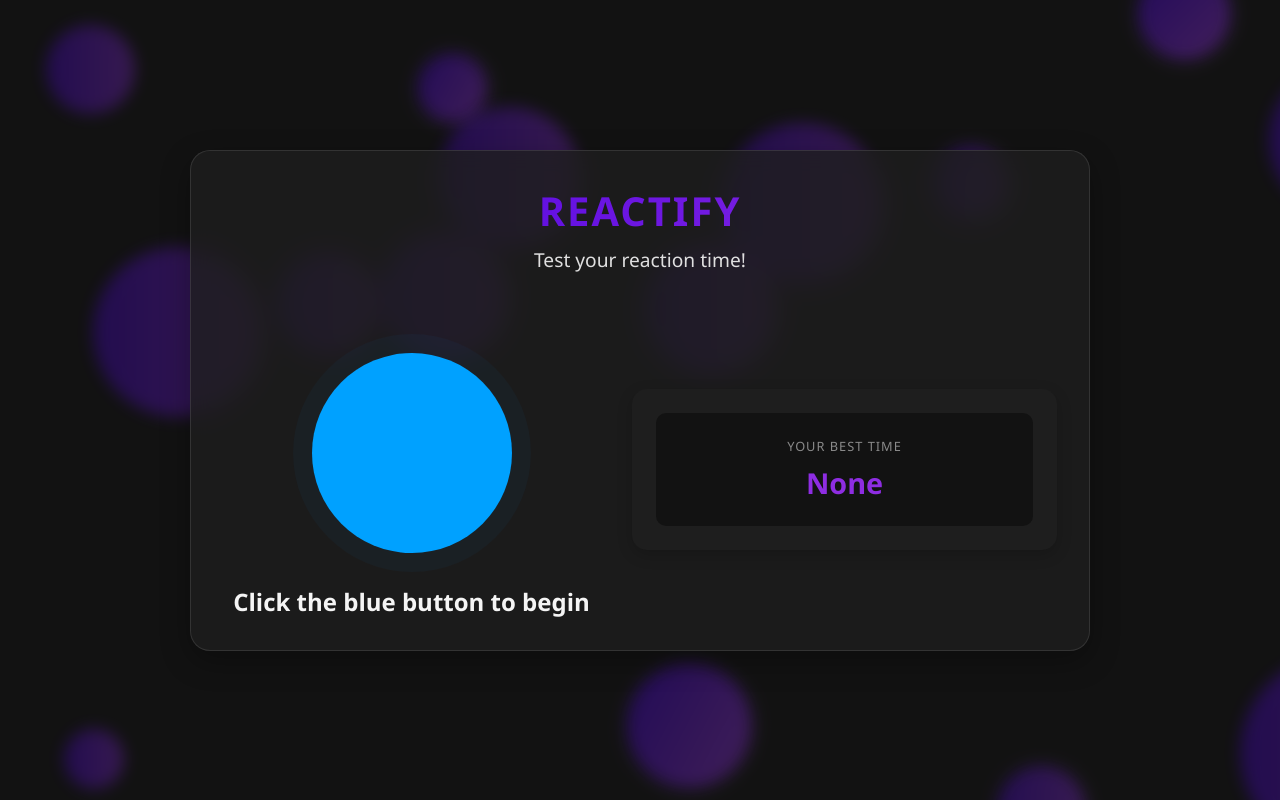
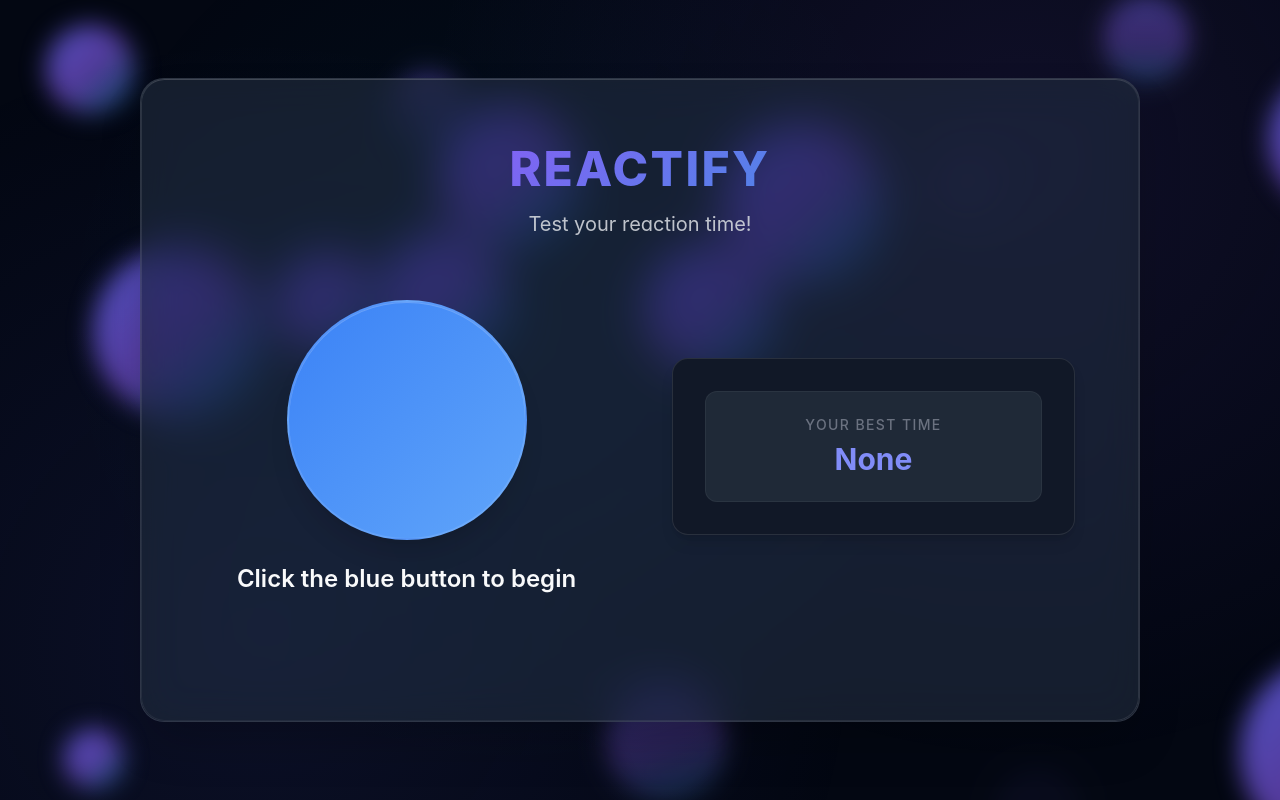
Before and after one commit to 0825eshaan/Reactify, a plain HTML site: page index.html in a window 1280 px wide. Drawn offline with nearby package versions, Linux system fonts and the light colour scheme.

Commit message:
Update styles.css

```diff
--- a/styles.css
+++ b/styles.css
@@ -1,377 +1,521 @@
 :root {
-    --primary: #4a00e0;
-    --secondary: #8e2de2;
-    --accent: #ff5252;
-    --text: #f5f5f5;
-    --dark: #121212;
-    --dark-lighter: #1e1e1e;
-    --success: #00c853;
-    --waiting: #00a1ff;
-    --danger: #ff1744;
-    --warning: #ffeb3b;
-    --fastest: #00e676;
-    --faster: #00c853;
-    --average: #ffeb3b;
-    --slower: #ff9800;
-    --slowest: #ff1744;
+  /* Modern Color Palette */
+  --primary: #6366f1;
+  --primary-light: #818cf8;
+  --primary-dark: #4f46e5;
+  --secondary: #8b5cf6;
+  --accent: #06b6d4;
+  --accent-light: #67e8f9;
+
+  /* Semantic Colors */
+  --success: #10b981;
+  --success-light: #34d399;
+  --warning: #f59e0b;
+  --warning-light: #fbbf24;
+  --danger: #ef4444;
+  --danger-light: #f87171;
+  --waiting: #3b82f6;
+  --waiting-light: #60a5fa;
+
+  /* Performance Scale Colors */
+  --fastest: #059669;
+  --faster: #10b981;
+  --average: #f59e0b;
+  --slower: #f97316;
+  --slowest: #dc2626;
+
+  /* Neutral Colors */
+  --white: #ffffff;
+  --gray-50: #f9fafb;
+  --gray-100: #f3f4f6;
+  --gray-200: #e5e7eb;
+  --gray-300: #d1d5db;
+  --gray-400: #9ca3af;
+  --gray-500: #6b7280;
+  --gray-600: #4b5563;
+  --gray-700: #374151;
+  --gray-800: #1f2937;
+  --gray-900: #111827;
+  --gray-950: #030712;
+
+  /* Modern Dark Theme */
+  --bg-primary: var(--gray-950);
+  --bg-secondary: var(--gray-900);
+  --bg-tertiary: var(--gray-800);
+  --text-primary: var(--gray-50);
+  --text-secondary: var(--gray-300);
+  --text-tertiary: var(--gray-500);
+
+  /* Modern Spacing Scale */
+  --space-xs: 0.25rem;
+  --space-sm: 0.5rem;
+  --space-md: 1rem;
+  --space-lg: 1.5rem;
+  --space-xl: 2rem;
+  --space-2xl: 3rem;
+  --space-3xl: 4rem;
+
+  /* Modern Typography Scale */
+  --text-xs: 0.75rem;
+  --text-sm: 0.875rem;
+  --text-base: 1rem;
+  --text-lg: 1.125rem;
+  --text-xl: 1.25rem;
+  --text-2xl: 1.5rem;
+  --text-3xl: 1.875rem;
+  --text-4xl: 2.25rem;
+  --text-5xl: 3rem;
+
+  /* Modern Shadows */
+  --shadow-sm: 0 1px 2px 0 rgb(0 0 0 / 0.05);
+  --shadow-md: 0 4px 6px -1px rgb(0 0 0 / 0.1), 0 2px 4px -2px rgb(0 0 0 / 0.1);
+  --shadow-lg: 0 10px 15px -3px rgb(0 0 0 / 0.1), 0 4px 6px -4px rgb(0 0 0 / 0.1);
+  --shadow-xl: 0 20px 25px -5px rgb(0 0 0 / 0.1), 0 8px 10px -6px rgb(0 0 0 / 0.1);
+  --shadow-2xl: 0 25px 50px -12px rgb(0 0 0 / 0.25);
+  --shadow-glow: 0 0 20px rgb(99 102 241 / 0.3);
+
+  /* Modern Radius */
+  --radius-sm: 0.375rem;
+  --radius-md: 0.5rem;
+  --radius-lg: 0.75rem;
+  --radius-xl: 1rem;
+  --radius-2xl: 1.5rem;
+  --radius-full: 9999px;
+
+  /* Modern Transitions */
+  --transition-fast: 150ms cubic-bezier(0.4, 0, 0.2, 1);
+  --transition-normal: 300ms cubic-bezier(0.4, 0, 0.2, 1);
+  --transition-slow: 500ms cubic-bezier(0.4, 0, 0.2, 1);
+  --transition-bounce: 300ms cubic-bezier(0.68, -0.55, 0.265, 1.55);
 }
 
-  * {
+/* Modern Reset */
+*, *::before, *::after {
+  box-sizing: border-box;
   margin: 0;
   padding: 0;
-    box-sizing: border-box;
-    font-family: 'Segoe UI', Tahoma, Geneva, Verdana, sans-serif;
 }
 
 body {
-    background-color: var(--dark);
-    color: var(--text);
+  font-family: 'Inter', -apple-system, BlinkMacSystemFont, 'Segoe UI', Roboto, sans-serif;
+  background: var(--bg-primary);
+  color: var(--text-primary);
   min-height: 100vh;
   display: flex;
   justify-content: center;
   align-items: center;
   overflow: hidden;
   position: relative;
+  font-feature-settings: 'cv02', 'cv03', 'cv04', 'cv11';
+  -webkit-font-smoothing: antialiased;
+  -moz-osx-font-smoothing: grayscale;
 }
 
+/* Modern Animated Background */
 .animated-bg {
-    position: absolute;
-    top: 0;
-    left: 0;
-    width: 100%;
-    height: 100%;
+  position: fixed;
+  inset: 0;
   z-index: -1;
   overflow: hidden;
+  background:
+    radial-gradient(circle at 20% 80%, rgba(99, 102, 241, 0.1) 0%, transparent 50%),
+    radial-gradient(circle at 80% 20%, rgba(139, 92, 246, 0.1) 0%, transparent 50%),
+    radial-gradient(circle at 40% 40%, rgba(6, 182, 212, 0.05) 0%, transparent 50%);
 }
 
 .particle {
   position: absolute;
-    border-radius: 50%;
-    background: linear-gradient(to right, var(--primary), var(--secondary));
-    animation: float 15s infinite linear;
-    opacity: 0.3;
-    filter: blur(8px);
+  border-radius: var(--radius-full);
+  background: linear-gradient(135deg,
+    rgba(99, 102, 241, 0.8) 0%,
+    rgba(139, 92, 246, 0.6) 50%,
+    rgba(6, 182, 212, 0.4) 100%);
+  animation: modernFloat 20s infinite linear;
+  filter: blur(12px);
+  will-change: transform;
 }
 
-  @keyframes float {
+@keyframes modernFloat {
   0% {
-      transform: translateY(0) translateX(0) rotate(0deg);
-      opacity: 0.3;
+    transform: translate3d(0, 0, 0) rotate(0deg) scale(1);
+    opacity: 0;
   }
-    50% {
-      opacity: 0.5;
+  10% {
+    opacity: 0.6;
+  }
+  90% {
+    opacity: 0.2;
   }
   100% {
-      transform: translateY(-1000px) translateX(500px) rotate(360deg);
-      opacity: 0.1;
+    transform: translate3d(200px, -100vh, 0) rotate(360deg) scale(0.5);
+    opacity: 0;
   }
 }
 
+/* Modern Container */
 .container {
-    background: rgba(30, 30, 30, 0.8);
-    backdrop-filter: blur(10px);
-    border-radius: 20px;
-    padding: 2rem;
-    width: 90%;
-    max-width: 900px;
-    display: flex;
-    flex-direction: column;
-    box-shadow: 0 10px 30px rgba(0, 0, 0, 0.3);
+  background: rgba(31, 41, 55, 0.7);
+  backdrop-filter: blur(20px) saturate(180%);
   border: 1px solid rgba(255, 255, 255, 0.1);
-    overflow: hidden;
-    animation: fadeIn 0.8s ease;
-  }
-
-  @keyframes fadeIn {
-    from { opacity: 0; transform: translateY(20px); }
-    to { opacity: 1; transform: translateY(0); }
-  }
-
-  .game-header {
-    text-align: center;
-    margin-bottom: 2rem;
+  border-radius: var(--radius-2xl);
+  padding: var(--space-3xl);
+  width: min(95vw, 1000px);
+  max-height: 95vh;
+  overflow-y: auto;
+  box-shadow: var(--shadow-2xl), inset 0 1px 0 rgba(255, 255, 255, 0.1);
+  animation: containerAppear 0.8s cubic-bezier(0.16, 1, 0.3, 1);
   position: relative;
 }
 
+.container::before {
+  content: '';
+  position: absolute;
+  inset: 0;
+  border-radius: var(--radius-2xl);
+  padding: 1px;
+  background: linear-gradient(135deg,
+    rgba(255, 255, 255, 0.1) 0%,
+    rgba(255, 255, 255, 0.05) 50%,
+    rgba(255, 255, 255, 0.1) 100%);
+  mask: linear-gradient(#fff 0 0) content-box, linear-gradient(#fff 0 0);
+  mask-composite: xor;
+  -webkit-mask-composite: xor;
+}
+
+@keyframes containerAppear {
+  0% {
+    opacity: 0;
+    transform: scale(0.95) translateY(20px);
+  }
+  100% {
+    opacity: 1;
+    transform: scale(1) translateY(0);
+  }
+}
+
+/* Modern Header */
+.game-header {
+  text-align: center;
+  margin-bottom: var(--space-3xl);
+}
+
 .game-header h1 {
-    font-size: 2.5rem;
-    font-weight: 700;
-    margin-bottom: 0.5rem;
-    background: linear-gradient(to right, var(--primary), var(--secondary));
+  font-size: clamp(var(--text-3xl), 5vw, var(--text-5xl));
+  font-weight: 800;
+  margin-bottom: var(--space-md);
+  background: linear-gradient(135deg,
+    var(--primary) 0%,
+    var(--secondary) 50%,
+    var(--accent) 100%);
+  background-size: 200% 200%;
+  animation: gradientShift 3s ease-in-out infinite;
   -webkit-background-clip: text;
   background-clip: text;
   color: transparent;
   text-transform: uppercase;
-    letter-spacing: 2px;
+  letter-spacing: 0.05em;
+  line-height: 1.1;
+}
+
+@keyframes gradientShift {
+  0%, 100% { background-position: 0% 50%; }
+  50% { background-position: 100% 50%; }
 }
 
 .game-header h2 {
-    color: var(--text);
-    font-size: 1.2rem;
+  color: var(--text-secondary);
+  font-size: var(--text-xl);
   font-weight: 400;
-    margin-bottom: 1rem;
+  margin-bottom: var(--space-lg);
   opacity: 0.9;
 }
 
+/* Modern Layout */
 .game-content {
-    display: flex;
-    flex-direction: row;
-    gap: 2rem;
+  display: grid;
+  grid-template-columns: 1fr 1fr;
+  gap: var(--space-3xl);
   align-items: center;
-    justify-content: space-between;
+  margin-bottom: var(--space-3xl);
 }
 
 @media (max-width: 768px) {
   .game-content {
-      flex-direction: column;
+    grid-template-columns: 1fr;
+    gap: var(--space-xl);
   }
 }
 
 .game-text {
-    flex: 1;
   display: flex;
   flex-direction: column;
   align-items: center;
-    justify-content: center;
+  gap: var(--space-lg);
 }
 
+.game-text h2 {
+  font-size: var(--text-2xl);
+  font-weight: 600;
+  text-align: center;
+  color: var(--text-primary);
+  transition: color var(--transition-normal);
+}
+
+/* Modern Stats Container */
 .game-pic {
-    flex: 1;
-    display: flex;
-    flex-direction: column;
-    align-items: center;
-    background: var(--dark-lighter);
-    padding: 1.5rem;
-    border-radius: 15px;
-    box-shadow: 0 5px 15px rgba(0, 0, 0, 0.2);
-    transform: translateY(0);
-    transition: transform 0.3s ease;
+  background: var(--bg-secondary);
+  border: 1px solid rgba(255, 255, 255, 0.1);
+  border-radius: var(--radius-xl);
+  padding: var(--space-xl);
+  box-shadow: var(--shadow-lg);
+  transition: all var(--transition-normal);
 }
 
 .game-pic:hover {
-    transform: translateY(-5px);
-  }
-
-  .game-pic img {
-    width: 100%;
-    max-width: 200px;
-    height: auto;
-    border-radius: 10px;
-    margin-bottom: 1rem;
-    object-fit: cover;
-    filter: drop-shadow(0 5px 10px rgba(0, 0, 0, 0.3));
+  transform: translateY(-2px);
+  box-shadow: var(--shadow-xl);
 }
 
 .stats-container {
-    width: 100%;
-    background: var(--dark);
-    padding: 1rem;
-    border-radius: 10px;
   text-align: center;
-  }
-
-  .stats-container p {
-    margin: 0.5rem 0;
-    font-size: 1rem;
+  padding: var(--space-lg);
+  background: var(--bg-tertiary);
+  border-radius: var(--radius-lg);
+  border: 1px solid rgba(255, 255, 255, 0.05);
 }
 
 .stats-label {
+  font-size: var(--text-sm);
+  font-weight: 500;
+  color: var(--text-tertiary);
   text-transform: uppercase;
-    letter-spacing: 1px;
-    font-size: 0.8rem !important;
-    color: rgba(255, 255, 255, 0.5);
+  letter-spacing: 0.1em;
+  margin-bottom: var(--space-sm);
 }
 
 #highscore {
-    font-size: 1.8rem !important;
+  font-size: var(--text-3xl);
   font-weight: 700;
-    color: var(--secondary);
+  color: var(--primary-light);
+  transition: color var(--transition-normal);
 }
 
+/* Modern Button Design */
 #reflex-button {
-    width: 200px;
-    height: 200px;
-    border-radius: 50%;
+  width: 240px;
+  height: 240px;
+  border-radius: var(--radius-full);
   cursor: pointer;
-    margin: 2rem 0;
   display: flex;
   align-items: center;
   justify-content: center;
-    font-size: 1.2rem;
-    font-weight: bold;
-    color: var(--dark);
-    transition: all 0.3s cubic-bezier(0.25, 0.46, 0.45, 0.94);
-    box-shadow: 0 10px 30px rgba(0, 0, 0, 0.3);
-    transform: scale(1);
+  font-size: var(--text-xl);
+  font-weight: 600;
+  color: var(--white);
+  transition: all var(--transition-normal);
+  box-shadow: var(--shadow-xl);
+  position: relative;
+  overflow: hidden;
+  border: 2px solid rgba(255, 255, 255, 0.1);
+  will-change: transform;
+}
+
+#reflex-button::before {
+  content: '';
+  position: absolute;
+  inset: 0;
+  background: radial-gradient(circle at center, rgba(255, 255, 255, 0.2) 0%, transparent 70%);
+  opacity: 0;
+  transition: opacity var(--transition-normal);
+}
+
+#reflex-button:hover::before {
+  opacity: 1;
+}
+
+#reflex-button:active {
+  transform: scale(0.95);
+}
+
+#reflex-button.waiting {
+  background: linear-gradient(135deg, var(--waiting) 0%, var(--waiting-light) 100%);
+  animation: modernPulse 2s infinite;
+}
+
+@keyframes modernPulse {
+  0%, 100% {
+    box-shadow:
+      var(--shadow-xl),
+      0 0 0 0 rgba(59, 130, 246, 0.7),
+      inset 0 1px 0 rgba(255, 255, 255, 0.2);
+  }
+  50% {
+    box-shadow:
+      var(--shadow-xl),
+      0 0 0 20px rgba(59, 130, 246, 0),
+      inset 0 1px 0 rgba(255, 255, 255, 0.2);
+  }
+}
+
+/* Modern Reset Button */
+#reset-button {
+  background: linear-gradient(135deg, var(--primary) 0%, var(--primary-light) 100%);
+  color: var(--white);
+  padding: var(--space-md) var(--space-2xl);
+  border-radius: var(--radius-full);
+  cursor: pointer;
+  font-weight: 600;
+  font-size: var(--text-base);
+  transition: all var(--transition-normal);
+  border: none;
+  text-transform: uppercase;
+  letter-spacing: 0.05em;
+  box-shadow: var(--shadow-lg);
   position: relative;
   overflow: hidden;
 }
 
-  #reflex-button::before {
-    content: "";
+#reset-button::before {
+  content: '';
   position: absolute;
-    top: 0;
-    left: 0;
-    right: 0;
-    bottom: 0;
-    background: radial-gradient(circle at center, rgba(255,255,255,0.8) 0%, rgba(255,255,255,0) 70%);
+  inset: 0;
+  background: linear-gradient(135deg, var(--primary-light) 0%, var(--secondary) 100%);
   opacity: 0;
-    transition: opacity 0.3s ease;
-  }
-
-  #reflex-button:hover::before {
-    opacity: 0.5;
-  }
-
-  #reflex-button:active {
-    transform: scale(0.95);
-    box-shadow: 0 5px 15px rgba(0, 0, 0, 0.2);
-  }
-
-  #reflex-button.waiting {
-    background-color: var(--waiting);
-    animation: pulse 2s infinite;
-  }
-
-  @keyframes pulse {
-    0% { box-shadow: 0 0 0 0 rgba(0, 161, 255, 0.7); }
-    70% { box-shadow: 0 0 0 20px rgba(0, 161, 255, 0); }
-    100% { box-shadow: 0 0 0 0 rgba(0, 161, 255, 0); }
-  }
-
-  #reset-button {
-    background: linear-gradient(to right, var(--primary), var(--secondary));
-    color: white;
-    padding: 0.8rem 2rem;
-    border-radius: 50px;
-    cursor: pointer;
-    font-weight: bold;
-    transition: all 0.3s ease;
-    border: none;
-    text-transform: uppercase;
-    letter-spacing: 1px;
-    box-shadow: 0 5px 15px rgba(74, 0, 224, 0.3);
+  transition: opacity var(--transition-normal);
 }
 
 #reset-button:hover {
-    transform: translateY(-3px);
-    box-shadow: 0 8px 20px rgba(74, 0, 224, 0.5);
+  transform: translateY(-2px);
+  box-shadow: var(--shadow-xl), var(--shadow-glow);
+}
+
+#reset-button:hover::before {
+  opacity: 1;
 }
 
 #reset-button:active {
-    transform: translateY(-1px);
-    box-shadow: 0 3px 10px rgba(74, 0, 224, 0.4);
+  transform: translateY(0);
 }
 
-  .footer {
-    text-align: center;
-    margin-top: 2rem;
-    color: rgba(255, 255, 255, 0.5);
-    font-size: 0.8rem;
+/* Modern Performance Scale */
+.performance-scale {
+  background: var(--bg-secondary);
+  border: 1px solid rgba(255, 255, 255, 0.1);
+  border-radius: var(--radius-xl);
+  padding: var(--space-2xl);
+  margin-top: var(--space-2xl);
+  box-shadow: var(--shadow-lg);
+  animation: scaleAppear 0.5s cubic-bezier(0.16, 1, 0.3, 1);
 }
 
-  .performance-scale {
-    width: 100%;
-    margin-top: 2rem;
-    padding: 1.5rem;
-    background: var(--dark-lighter);
-    border-radius: 15px;
-    box-shadow: 0 5px 15px rgba(0, 0, 0, 0.2);
-    display: none;
+@keyframes scaleAppear {
+  0% {
+    opacity: 0;
+    transform: translateY(20px) scale(0.95);
+  }
+  100% {
+    opacity: 1;
+    transform: translateY(0) scale(1);
+  }
 }
 
 .performance-scale-header {
-    font-size: 1.5rem;
-    font-weight: 600;
-    margin-bottom: 1rem;
+  font-size: var(--text-2xl);
+  font-weight: 700;
+  margin-bottom: var(--space-xl);
   text-align: center;
-    color: var(--text);
+  color: var(--text-primary);
 }
 
 .scale-container {
   position: relative;
-    height: 40px;
+  height: 48px;
   width: 100%;
-    background: rgba(0, 0, 0, 0.3);
-    border-radius: 20px;
-    margin-bottom: 1rem;
+  background: var(--bg-tertiary);
+  border-radius: var(--radius-full);
+  margin-bottom: var(--space-xl);
   overflow: hidden;
+  box-shadow: inset 0 2px 4px rgba(0, 0, 0, 0.3);
 }
 
 .scale-segment {
   position: absolute;
   height: 100%;
   top: 0;
+  transition: all var(--transition-normal);
 }
 
 .fastest-segment {
   left: 0;
   width: 20%;
-    background: var(--fastest);
-    border-radius: 20px 0 0 20px;
+  background: linear-gradient(135deg, var(--fastest) 0%, #065f46 100%);
+  border-radius: var(--radius-full) 0 0 var(--radius-full);
 }
 
 .faster-segment {
   left: 20%;
   width: 20%;
-    background: var(--faster);
+  background: linear-gradient(135deg, var(--faster) 0%, #047857 100%);
 }
 
 .average-segment {
   left: 40%;
   width: 20%;
-    background: var(--average);
+  background: linear-gradient(135deg, var(--average) 0%, #d97706 100%);
 }
 
 .slower-segment {
   left: 60%;
   width: 20%;
-    background: var(--slower);
+  background: linear-gradient(135deg, var(--slower) 0%, #ea580c 100%);
 }
 
 .slowest-segment {
   left: 80%;
   width: 20%;
-    background: var(--slowest);
-    border-radius: 0 20px 20px 0;
+  background: linear-gradient(135deg, var(--slowest) 0%, #b91c1c 100%);
+  border-radius: 0 var(--radius-full) var(--radius-full) 0;
 }
 
 .marker {
   position: absolute;
-    width: 4px;
-    height: 50px;
-    background: white;
-    top: -5px;
+  width: 6px;
+  height: 60px;
+  background: linear-gradient(135deg, var(--white) 0%, var(--gray-100) 100%);
+  top: -6px;
   transform: translateX(-50%);
   z-index: 10;
-    box-shadow: 0 0 10px rgba(0, 0, 0, 0.5);
+  border-radius: var(--radius-sm);
+  box-shadow: var(--shadow-lg);
   display: none;
 }
 
 .marker::after {
-    content: "";
+  content: '';
   position: absolute;
-    width: 16px;
-    height: 16px;
-    background: white;
-    border-radius: 50%;
-    bottom: 5px;
+  width: 20px;
+  height: 20px;
+  background: linear-gradient(135deg, var(--white) 0%, var(--gray-100) 100%);
+  border-radius: var(--radius-full);
+  bottom: 6px;
   left: 50%;
   transform: translateX(-50%);
-    box-shadow: 0 0 10px rgba(0, 0, 0, 0.5);
+  box-shadow: var(--shadow-md);
+  border: 2px solid var(--bg-secondary);
 }
 
 .scale-labels {
-    display: flex;
-    justify-content: space-between;
-    margin-top: 1rem;
-    padding: 0 10px;
+  display: grid;
+  grid-template-columns: repeat(5, 1fr);
+  gap: var(--space-sm);
+  margin-top: var(--space-lg);
 }
 
 .scale-label {
-    font-size: 0.9rem;
+  font-size: var(--text-sm);
+  font-weight: 500;
   text-align: center;
-    width: 20%;
+  line-height: 1.4;
 }
 
 .fastest-label { color: var(--fastest); }
@@ -382,20 +526,74 @@
 
 .performance-result {
   text-align: center;
-    margin-top: 2rem;
-    font-size: 1.2rem;
-    padding: 1rem;
-    border-radius: 10px;
-    background: rgba(0, 0, 0, 0.2);
-    transition: all 0.3s ease;
+  margin-top: var(--space-xl);
+  font-size: var(--text-lg);
+  font-weight: 500;
+  padding: var(--space-lg);
+  border-radius: var(--radius-lg);
+  background: var(--bg-tertiary);
+  border: 1px solid rgba(255, 255, 255, 0.1);
+  border-left: 4px solid var(--primary);
+  transition: all var(--transition-normal);
+  line-height: 1.6;
 }
 
 @keyframes markerAppear {
-    0% { transform: translateX(-50%) scale(0.5); opacity: 0; }
-    50% { transform: translateX(-50%) scale(1.2); opacity: 1; }
-    100% { transform: translateX(-50%) scale(1); opacity: 1; }
+  0% {
+    transform: translateX(-50%) scale(0.3);
+    opacity: 0;
+  }
+  50% {
+    transform: translateX(-50%) scale(1.1);
+    opacity: 1;
+  }
+  100% {
+    transform: translateX(-50%) scale(1);
+    opacity: 1;
+  }
 }
 
 .marker.appear {
-    animation: markerAppear 0.5s ease-out;
+  animation: markerAppear 0.6s cubic-bezier(0.68, -0.55, 0.265, 1.55);
 }
+
+/* Modern Scrollbar */
+.container::-webkit-scrollbar {
+  width: 8px;
+}
+
+.container::-webkit-scrollbar-track {
+  background: var(--bg-tertiary);
+  border-radius: var(--radius-sm);
+}
+
+.container::-webkit-scrollbar-thumb {
+  background: linear-gradient(135deg, var(--primary) 0%, var(--secondary) 100%);
+  border-radius: var(--radius-sm);
+}
+
+.container::-webkit-scrollbar-thumb:hover {
+  background: linear-gradient(135deg, var(--primary-light) 0%, var(--secondary) 100%);
+}
+
+/* Modern Focus States */
+#reflex-button:focus-visible,
+#reset-button:focus-visible {
+  outline: 2px solid var(--primary);
+  outline-offset: 2px;
+}
+
+/* Modern Reduced Motion */
+@media (prefers-reduced-motion: reduce) {
+  *,
+  *::before,
+  *::after {
+    animation-duration: 0.01ms !important;
+    animation-iteration-count: 1 !important;
+    transition-duration: 0.01ms !important;
+  }
+
+  .particle {
+    display: none;
+  }
+}
```
Lines whose indentation alone changed are shown as unchanged.
